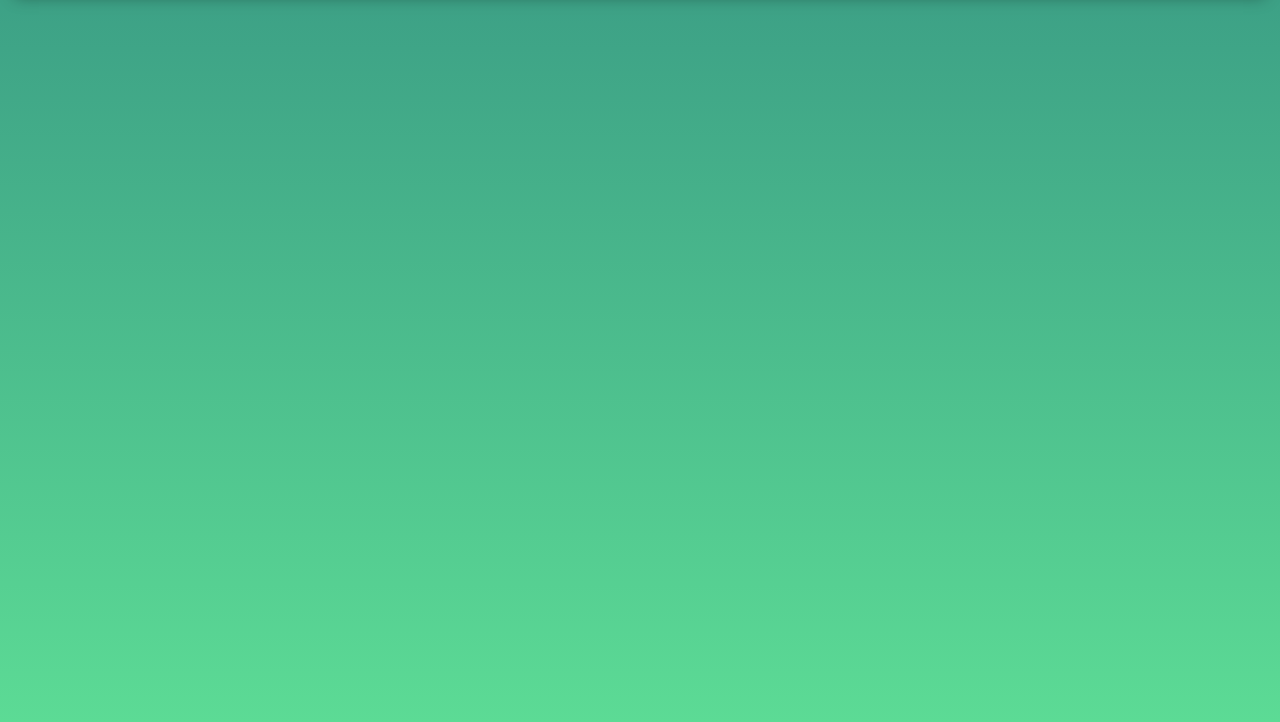
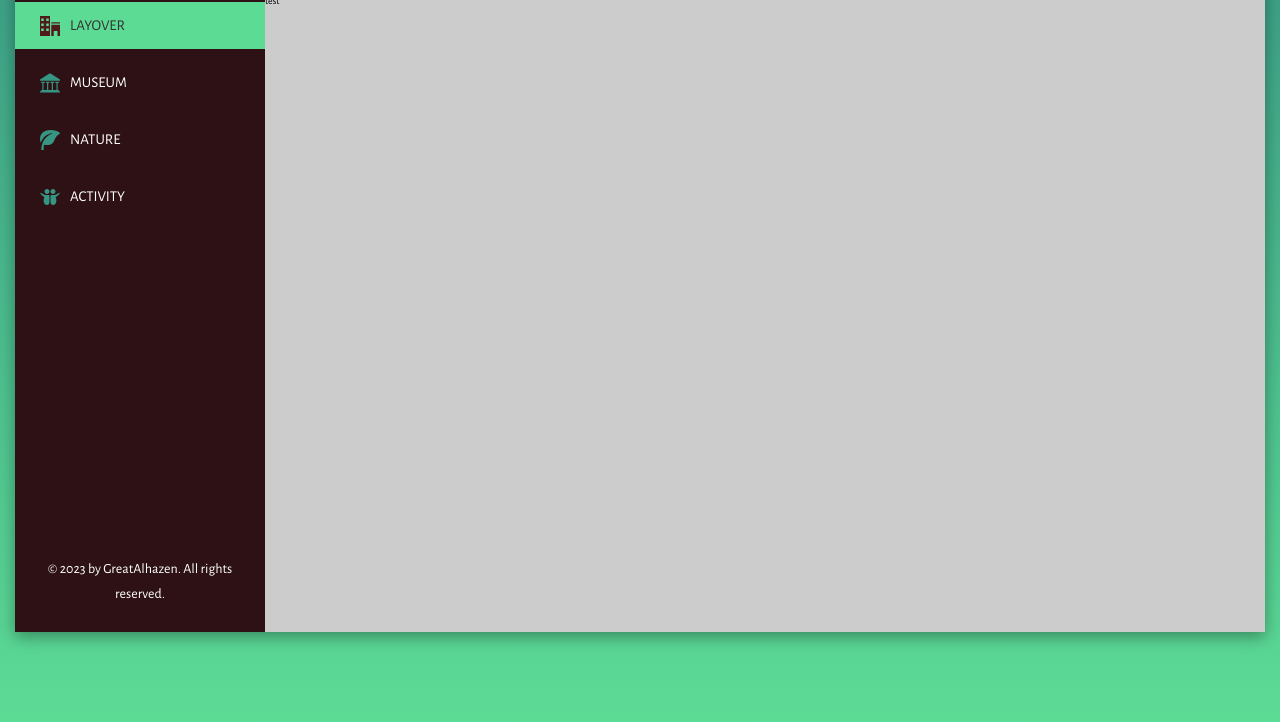
Before and after one commit to greatAlhazen/Flexbox-Scss, a website: page index.html in a window 1280 px wide. Shown: the part 138-860 px from the top of the page. Drawn offline with nearby package versions, Linux system fonts and the light colour scheme.

Commit message:
create sidebar

```diff
--- a/index.html
+++ b/index.html
@@ -42,6 +42,52 @@
             </nav>
         </header>
 
+        <div class="content-box">
+            <nav class="sidebar">
+                <ul class="sidebar-nav">
+                    <li class="sidebar-nav__item sidebar-nav__item--active">
+                        <a href="#" class="sidebar-nav__link">
+                            <svg class="sidebar-nav__icon">
+                                <use xlink:href="images/sprite.svg#icon-office"></use>
+                            </svg>
+                            <span>Layover</span>
+                        </a>
+                    </li>
+                    <li class="sidebar-nav__item">
+                        <a href="#" class="sidebar-nav__link">
+                            <svg class="sidebar-nav__icon">
+                                <use xlink:href="images/sprite.svg#icon-library"></use>
+                            </svg>
+                            <span>Museum</span>
+                        </a>
+                    </li>
+                    <li class="sidebar-nav__item">
+                        <a href="#" class="sidebar-nav__link">
+                            <svg class="sidebar-nav__icon">
+                                <use xlink:href="images/sprite.svg#icon-leaf"></use>
+                            </svg>
+                            <span>Nature</span>
+                        </a>
+                    </li>
+                    <li class="sidebar-nav__item">
+                        <a href="#" class="sidebar-nav__link">
+                            <svg class="sidebar-nav__icon">
+                                <use xlink:href="images/sprite.svg#icon-slideshare"></use>
+                            </svg>
+                            <span>Activity</span>
+                        </a>
+                    </li>
+                </ul>
+                <div class="sidebar__copyright">
+                    &copy; 2023 by GreatAlhazen. All rights reserved.
+                </div>
+            </nav>
+
+            <main class="content">
+                test
+            </main>
+        </div>
+
     </div>
 
 </body>
--- a/sass/app/_app.scss
+++ b/sass/app/_app.scss
@@ -4,3 +4,7 @@
     background-color: $color-grey-2;
     box-shadow: rgba(0, 0, 0, 0.35) 0px 5px 1.5em;
 }
+
+.content-box{
+    display:flex;
+}
--- a/sass/base/_base.scss
+++ b/sass/base/_base.scss
@@ -23,3 +23,13 @@ body{
     background-repeat: no-repeat;
     min-height:100vh;
 }
+
+ul{
+    list-style: none;
+}
+
+a{
+    text-decoration: none;
+    color: inherit;
+    font-size: inherit;
+}
--- /dev/null
+++ b/sass/components/_side-navigation.scss
@@ -0,0 +1,58 @@
+.sidebar-nav{
+    font-size:1.5rem;
+
+    &__item{
+        position: relative;
+
+        &:not(:last-child) {
+            margin-bottom: 1rem;
+        }
+
+        &::before{
+            content:'';
+            position: absolute;
+            top:0;
+            left:0;
+            height:100%;
+            width:.2em;
+            background-color: $primary-color-2;
+            transform:scale(0);
+            transition: transform .2s, width .2s cubic-bezier(1,0,0,1) .2s;
+        }
+
+        &:hover::before,
+        &--active::before{
+            transform: scale(1);
+            width:100%;
+        }
+
+    }
+
+    &__link{
+        display:flex;
+        gap:1rem;
+        align-items: center;
+        position: relative;
+        padding:1rem 2.5rem;
+        text-transform: uppercase;
+        z-index: 10;
+        transition: all .6s;
+    }
+
+    &__icon{
+        width:2rem;
+        height:2rem;
+        fill: $primary-color;
+        transition: all .6s;
+    }
+
+   &__item:hover &__icon, &__item--active &__icon{
+        fill: $secondary-color;
+        z-index: 10;
+    }
+
+    &__item:hover &__link, &__item--active &__link{
+        color:$color-grey-1;
+        z-index: 10;
+    }
+}
--- /dev/null
+++ b/sass/layouts/_sidebar.scss
@@ -0,0 +1,16 @@
+.sidebar{
+    flex:0 0 20%;
+    background-color: $secondary-color-2;
+    color:$white-color;
+    display:flex;
+    flex-direction: column;
+    justify-content: space-between;
+    padding:1rem 0;
+    min-height:80vh;
+
+    &__copyright{
+        font-size: 1.4rem;
+        text-align: center;
+        padding: 1.5rem;
+    }
+}
--- a/sass/main.scss
+++ b/sass/main.scss
@@ -5,7 +5,9 @@
 
 @import "components/search";
 @import "components/user";
+@import "components/side-navigation";
 
 @import "layouts/header";
+@import "layouts/sidebar";
 
 @import "app/app";
```
Also changed, not shown: css/style.css, 1 other file.
